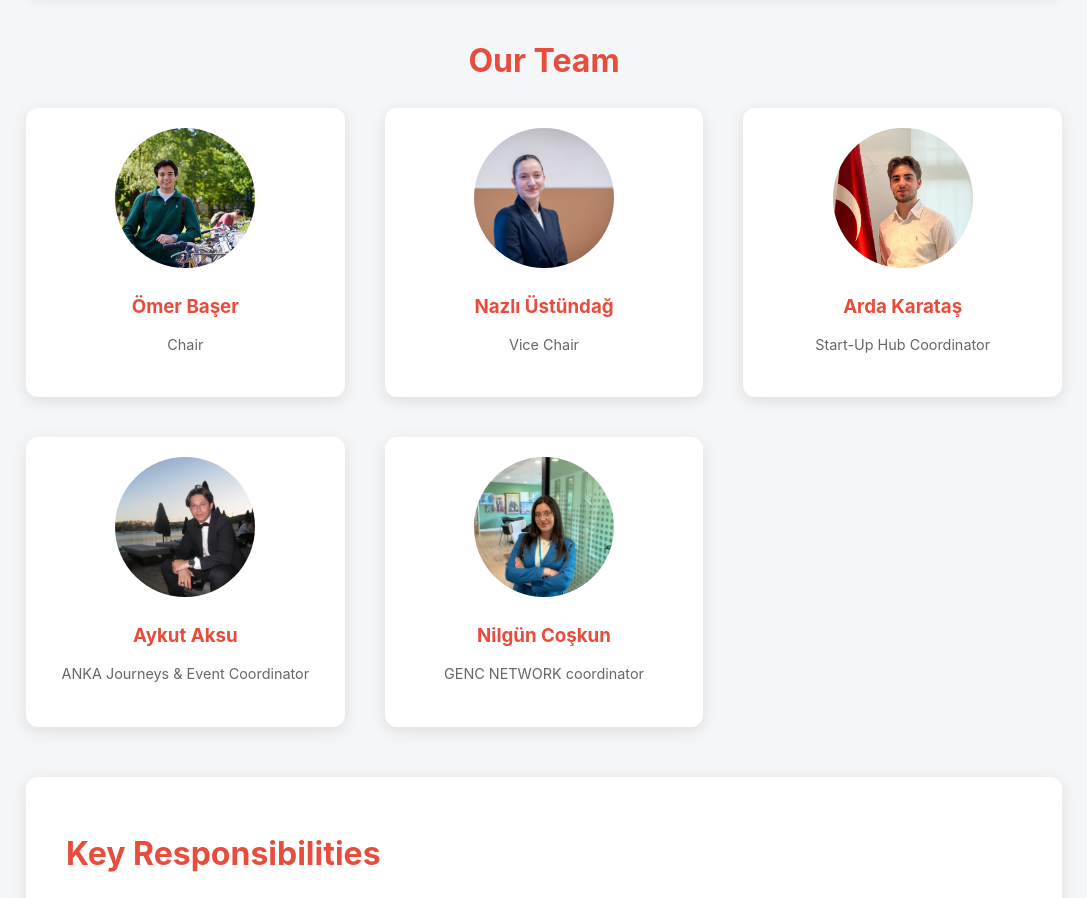
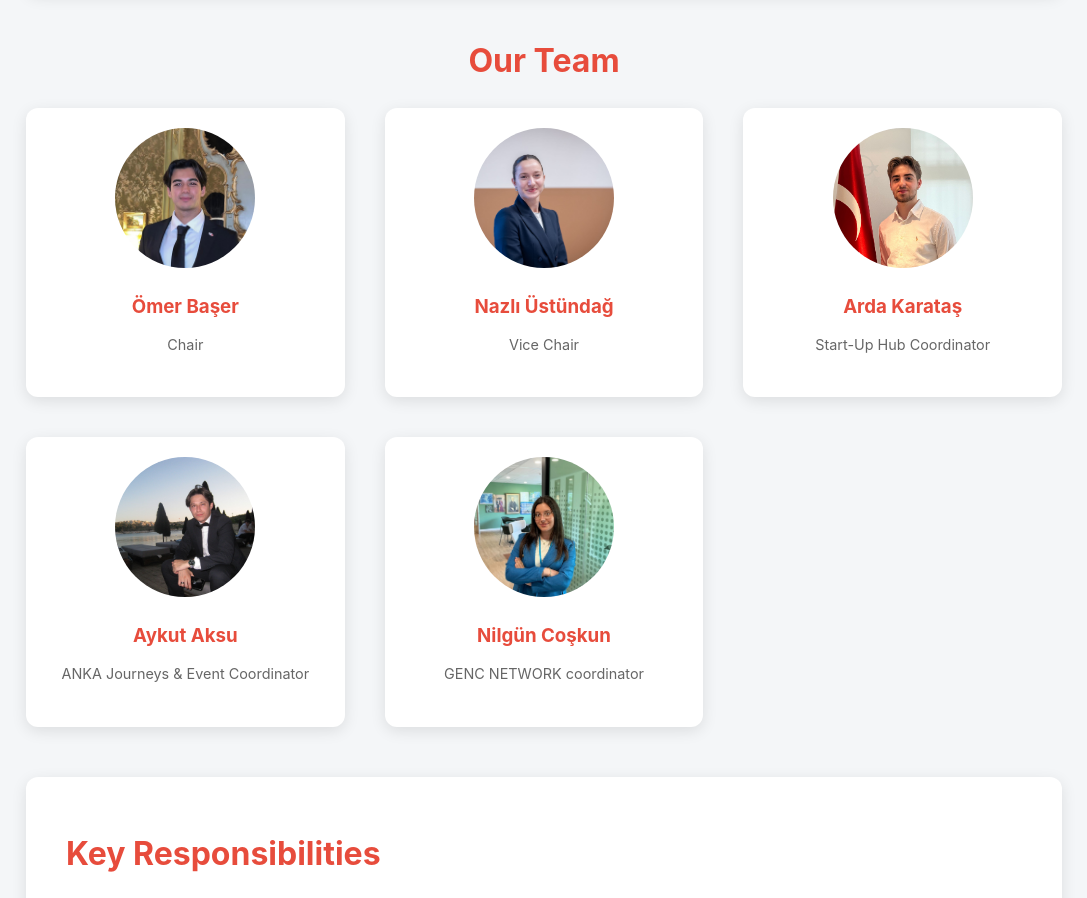
Before and after one commit to sefkk/anka, a plain HTML site: page Commitees/entrepreneurship.html in a window 1280 px wide. Shown: the part 1120-2018 px from the top of the page, without its empty margins (96-1183 px from the left). Drawn offline with Linux system fonts and the light colour scheme.

Commit message:
committee addition

```diff
--- a/Commitees/entrepreneurship.html
+++ b/Commitees/entrepreneurship.html
@@ -48,7 +48,7 @@
       <h2 style="color:#e74c3c; margin-bottom: 30px;">Our Team</h2>
       <div class="team-grid">
         <div class="team-member team-member-entre">
-          <img src="../about-us/img/omer.JPG" alt="Başkan">
+          <img src="../about-us/img/ömer.jpeg" alt="Başkan">
           <h3>Ömer Başer</h3>
           <p>Chair</p>
         </div>
```
Also changed, not shown: about-us/img/omer-old.JPG (renamed from about-us/img/omer.JPG), about-us/img/ömer.jpeg (added).
